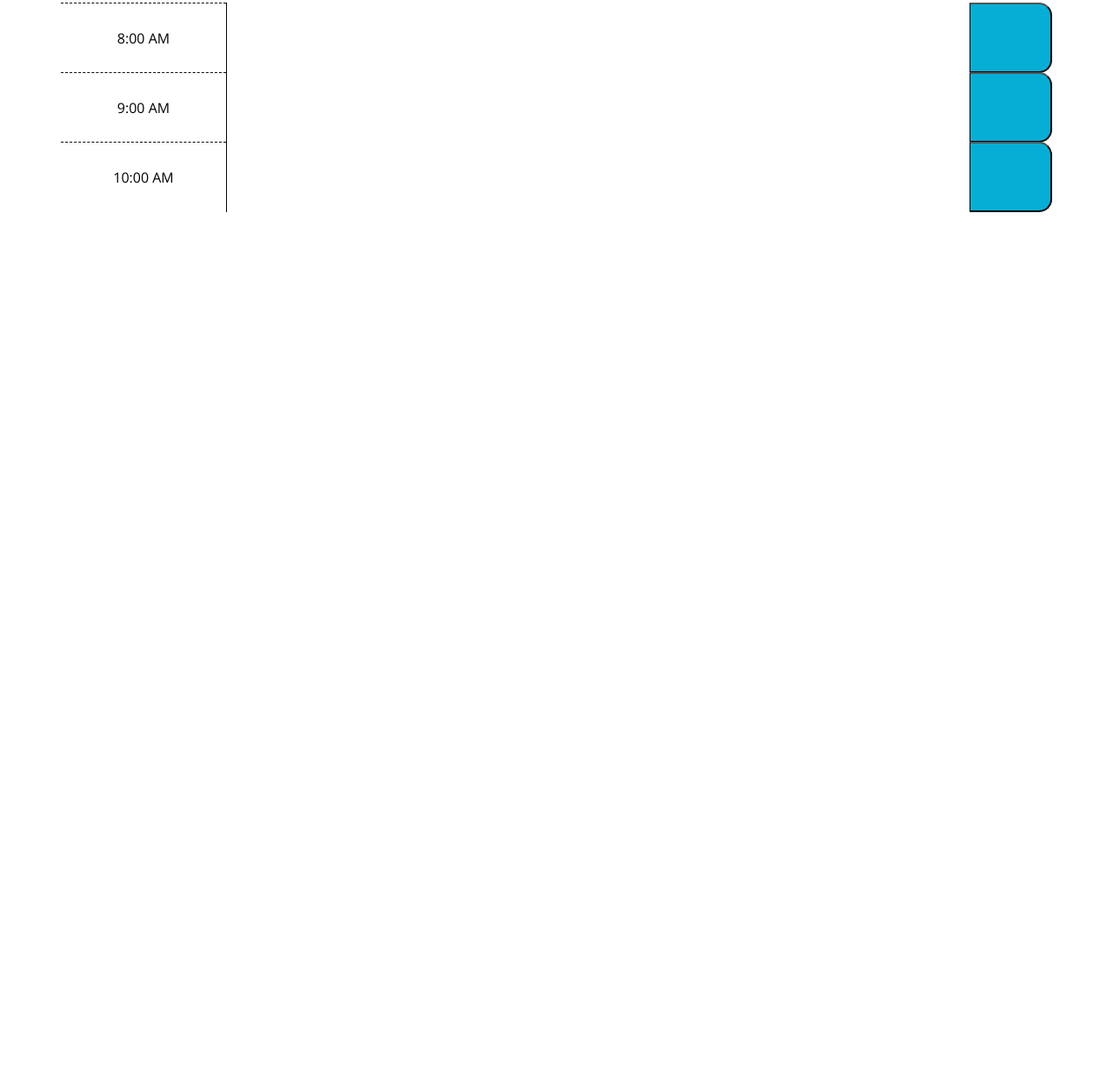
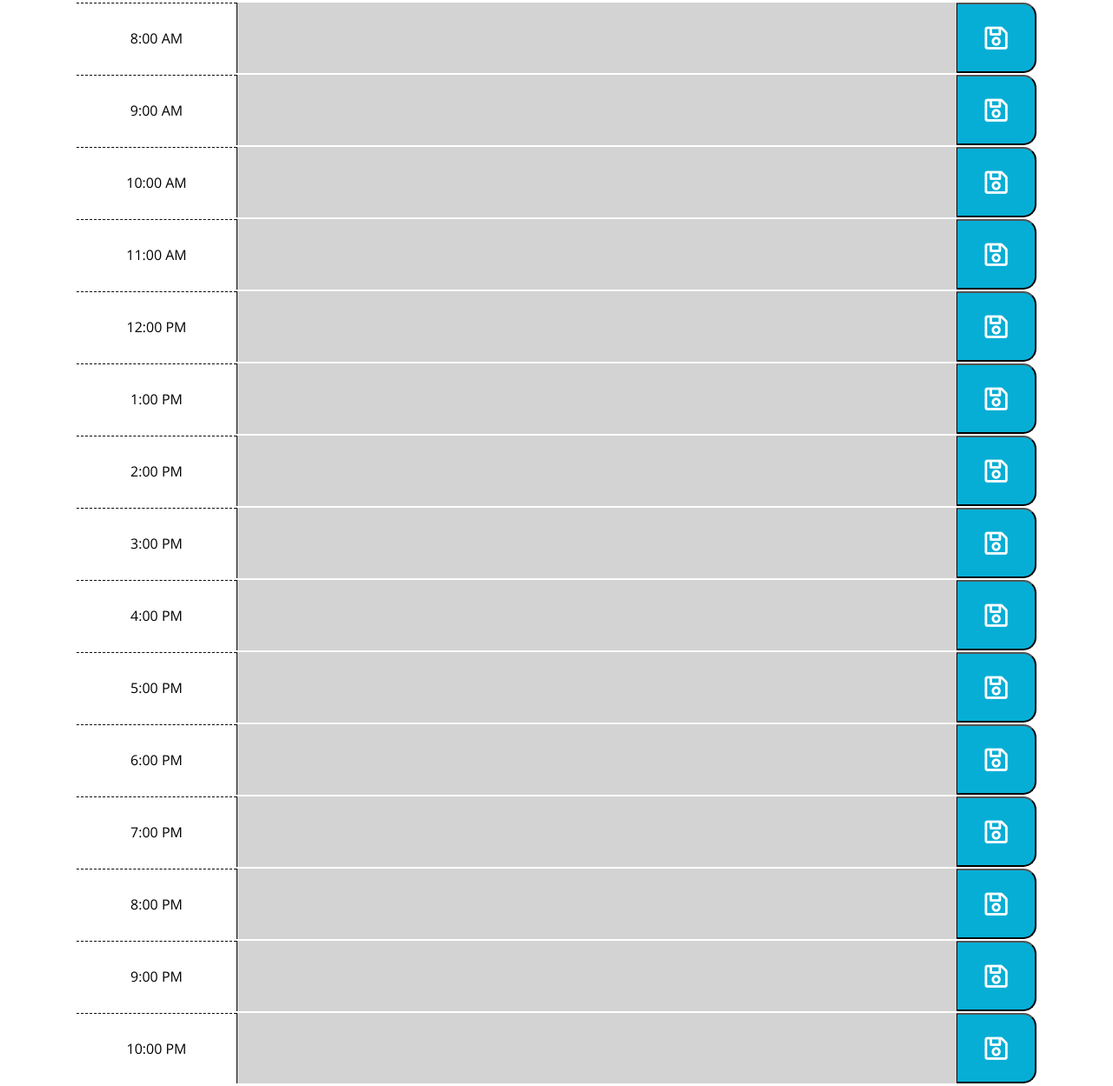
Before and after one commit to Valborg1/5-day-planner, a plain HTML site: page index.html in a window 1280 px wide. Shown: the part 334-1583 px from the top of the page at 87% size. Before the commit the page ends 800 px from the top, so only its background shows below. Drawn offline with nearby package versions, Linux system fonts and the light colour scheme.

Commit message:
created all time slots, color, and local storage

```diff
--- a/index.html
+++ b/index.html
@@ -35,25 +35,107 @@
           <div class="col-md-2 hour">
             <div>8:00 AM</div>
           </div>
-          <textarea class="col-md-9 description" id="hour8"></textarea>
-          <button class="col-md-1 saveBtn"></button>
+          <textarea class="col-md-9 description" id="8"></textarea>
+          <button class="col-md-1 saveBtn"><i class="far fa-save"></i></button>
       </div>
       <div class="row time-block">
         <div class="col-md-2 hour">
           <div>9:00 AM</div>
         </div>
-        <textarea class="col-md-9 description" id="hour9"></textarea>
-        <button class="col-md-1 saveBtn"></button>
+        <textarea class="col-md-9 description" id="9"></textarea>
+        <button class="col-md-1 saveBtn"><i class="far fa-save"></i></button>
       </div>
       <div class="row time-block">
         <div class="col-md-2 hour">
           <div>10:00 AM</div>
         </div>
-        <textarea class="col-md-9 description" id="hour10"></textarea>
-        <button class="col-md-1 saveBtn"></button>
+        <textarea class="col-md-9 description" id="10"></textarea>
+        <button class="col-md-1 saveBtn"><i class="far fa-save"></i></button>
       </div>
-
-
+      <div class="row time-block">
+        <div class="col-md-2 hour">
+          <div>11:00 AM</div>
+        </div>
+        <textarea class="col-md-9 description" id="11"></textarea>
+        <button class="col-md-1 saveBtn"><i class="far fa-save"></i></button>
+      </div>
+      <div class="row time-block">
+        <div class="col-md-2 hour">
+          <div>12:00 PM</div>
+        </div>
+        <textarea class="col-md-9 description" id="12"></textarea>
+        <button class="col-md-1 saveBtn"><i class="far fa-save"></i></button>
+      </div>
+      <div class="row time-block">
+        <div class="col-md-2 hour">
+          <div>1:00 PM</div>
+        </div>
+        <textarea class="col-md-9 description" id="13"></textarea>
+        <button class="col-md-1 saveBtn"><i class="far fa-save"></i></button>
+      </div>
+      <div class="row time-block">
+        <div class="col-md-2 hour">
+          <div>2:00 PM</div>
+        </div>
+        <textarea class="col-md-9 description" id="14"></textarea>
+        <button class="col-md-1 saveBtn"><i class="far fa-save"></i></button>
+      </div>
+      <div class="row time-block">
+        <div class="col-md-2 hour">
+          <div>3:00 PM</div>
+        </div>
+        <textarea class="col-md-9 description" id="15"></textarea>
+        <button class="col-md-1 saveBtn"><i class="far fa-save"></i></button>
+      </div>
+      <div class="row time-block">
+        <div class="col-md-2 hour">
+          <div>4:00 PM</div>
+        </div>
+        <textarea class="col-md-9 description" id="16"></textarea>
+        <button class="col-md-1 saveBtn"><i class="far fa-save"></i></button>
+      </div>
+      <div class="row time-block">
+        <div class="col-md-2 hour">
+          <div>5:00 PM</div>
+        </div>
+        <textarea class="col-md-9 description" id="17"></textarea>
+        <button class="col-md-1 saveBtn"><i class="far fa-save"></i></button>
+      </div>
+      <div class="row time-block">
+        <div class="col-md-2 hour">
+          <div>6:00 PM</div>
+        </div>
+        <textarea class="col-md-9 description" id="18"></textarea>
+        <button class="col-md-1 saveBtn"><i class="far fa-save"></i></button>
+      </div>
+      <div class="row time-block">
+        <div class="col-md-2 hour">
+          <div>7:00 PM</div>
+        </div>
+        <textarea class="col-md-9 description" id="19"></textarea>
+        <button class="col-md-1 saveBtn"><i class="far fa-save"></i></button>
+      </div>
+      <div class="row time-block">
+        <div class="col-md-2 hour">
+          <div>8:00 PM</div>
+        </div>
+        <textarea class="col-md-9 description" id="20"></textarea>
+        <button class="col-md-1 saveBtn"><i class="far fa-save"></i></button>
+      </div>
+      <div class="row time-block">
+        <div class="col-md-2 hour">
+          <div>9:00 PM</div>
+        </div>
+        <textarea class="col-md-9 description" id="21"></textarea>
+        <button class="col-md-1 saveBtn"><i class="far fa-save"></i></button>
+      </div>
+      <div class="row time-block">
+        <div class="col-md-2 hour">
+          <div>10:00 PM</div>
+        </div>
+        <textarea class="col-md-9 description" id="22"></textarea>
+        <button class="col-md-1 saveBtn"><i class="far fa-save"></i></button>
+      </div>
 
 
     </div>
--- a/script.js
+++ b/script.js
@@ -16,13 +16,38 @@ $("button.saveBtn").on("click", function() {
 
 
 // Set Time Text from Local Storage
-for (var i = 8; i < 17; i++) {
-    var timeText = localStorage.getItem("hour" + [i]);
-    $("#hour" + [i]).val(timeText);
+for (var i = 8; i < 23; i++) {
+    var timeText = localStorage.getItem([i]);
+    $("#" + [i]).val(timeText);
 }
 
+// Set Time Text Background Based on Current Time
+var time = moment().format('HH');
+console.log(time);
 
-// Set Time Text Background Based on Current Time
+function setColors() {
+    for (var j = 8; j < 23; j++) {
+    var ID = ($("#"+[j]).attr("id"))
+    ID = Number(ID);
 
+    console.log(ID);
+    if (ID < time) {
+        $("#" + [j]).addClass("past");
+    } else if (ID > time) {
+        $("#" + [j]).addClass("future");
+    } else if (ID = time) {
+        $("#" + [j]).addClass("present");
+    } else {
+        console.log("huh?");
+    }
+  }
+}
+
+setColors();
+
+// Update Colors every minute
+setInterval(function() {
+    setColors();
+}, 60 * 1000);
 
 });
--- a/style.css
+++ b/style.css
@@ -28,6 +28,7 @@ body {
   .time-block{
     text-align: center;
     border-radius: 15px;
+    margin: 3px;
   }
 
   .row {
@@ -65,7 +66,12 @@ body {
     color: white;
   }
 
+  i {
+    font-size: 30px;
+  }
+
   .saveBtn i:hover {
-    font-size: 20px;
+    font-size: 35px;
     transition: all .3s ease-in-out;
+    color: black;
   }
```
